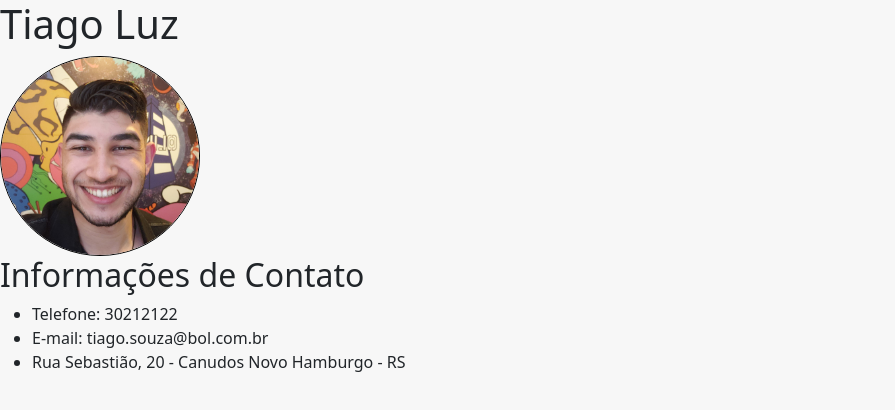
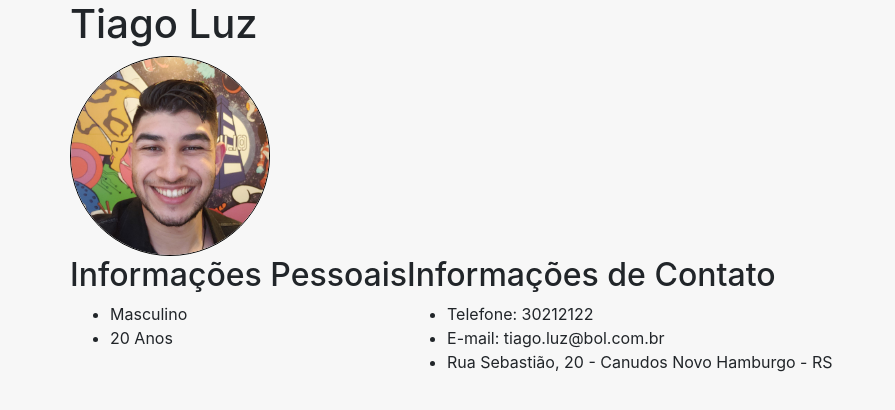
Before and after one commit to leandrohoroi/Curriculo-Web, a plain HTML site: page CurriculoWebBootstrap-2/index.html in a window 1280 px wide. Shown: the whole page, without its empty margins (0-895 px from the left). Drawn offline with nearby package versions, Linux system fonts and the light colour scheme.

Commit message:
Update index.html

```diff
--- a/CurriculoWebBootstrap-2/index.html
+++ b/CurriculoWebBootstrap-2/index.html
@@ -1,28 +1,48 @@
 <!DOCTYPE html>
 <html lang="pt-br">
+
 <head>
     <meta charset="UTF-8">
     <meta http-equiv="X-UA-Compatible" content="IE=edge">
     <meta name="viewport" content="width=device-width, initial-scale=1.0">
     <title>Currículo Tiago Luz</title>
     <!-- CSS only -->
-    <link href="https://cdn.jsdelivr.net/npm/bootstrap@5.1.3/dist/css/bootstrap.min.css" rel="stylesheet" integrity="sha384-1BmE4kWBq78iYhFldvKuhfTAU6auU8tT94WrHftjDbrCEXSU1oBoqyl2QvZ6jIW3" crossorigin="anonymous">
+    <link rel="stylesheet" href="https://cdn.jsdelivr.net/npm/bootstrap@4.5.3/dist/css/bootstrap.min.css" integrity="sha384-TX8t27EcRE3e/ihU7zmQxVncDAy5uIKz4rEkgIXeMed4M0jlfIDPvg6uqKI2xXr2" crossorigin="anonymous">
+
+
     <link rel="stylesheet" href="assets/css/style.css">
 </head>
+
 <body>
+    <div class="container">
+        <div class="row">
             <section>
                 <h1>Tiago Luz</h1>
                 <img class="foto-perfil" src="assets/img/profile.jpg">
+            </section>
+        </div>
+        <div class="row">
+            <section>
+                <h2>Informações Pessoais</h2>
+                <ul>
+                    <li>Masculino</li>
+                    <li>20 Anos</li>
+                </ul>
             </section>
             <section>
                 <h2>Informações de Contato</h2>
                 <ul>
                     <li>Telefone: 30212122</li>
-            <li>E-mail: tiago.souza@bol.com.br</li>
+                    <li>E-mail: tiago.luz@bol.com.br</li>
                     <li>Rua Sebastião, 20 - Canudos Novo Hamburgo - RS</li>
                 </ul>
             </section>
+        </div>
+    </div>
 </body>
-<!-- JavaScript Bundle with Popper -->
-<script src="https://cdn.jsdelivr.net/npm/bootstrap@5.1.3/dist/js/bootstrap.bundle.min.js" integrity="sha384-ka7Sk0Gln4gmtz2MlQnikT1wXgYsOg+OMhuP+IlRH9sENBO0LRn5q+8nbTov4+1p" crossorigin="anonymous"></script>
+<!-- JS, Popper, js and jQuery -->
+<script src="https://code.jquery.com/jquery-3.5.1.slim.min.js" integrity="sha384-DfXdz2htPH0lsSSs5nCTpuj/zy4C+OGpamoFVy38MVBnE+IbbVYUew+OrCXaRkfj" crossorigin="anonymous"></script>
+<script src="https://cdn.jsdelivr.net/npm/popper.js@1.16.1/dist/umd/popper.min.js" integrity="sha384-9/reFTGAW83EW2RDu2S0VKaIzap3H66lZH81PoYlFhbGU+6BZp6G7niu735Sk7lN" crossorigin="anonymous"></script>
+<script src="https://cdn.jsdelivr.net/npm/bootstrap@4.5.3/dist/js/bootstrap.min.js" integrity="sha384-w1Q4orYjBQndcko6MimVbzY0tgp4pWB4lZ7lr30WKz0vr/aWKhXdBNmNb5D92v7s" crossorigin="anonymous"></script>
+
 </html>
```
Lines whose indentation alone changed are shown as unchanged.
